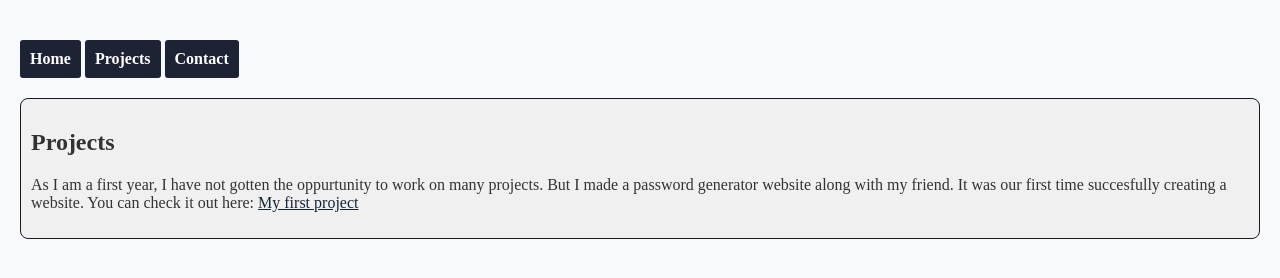
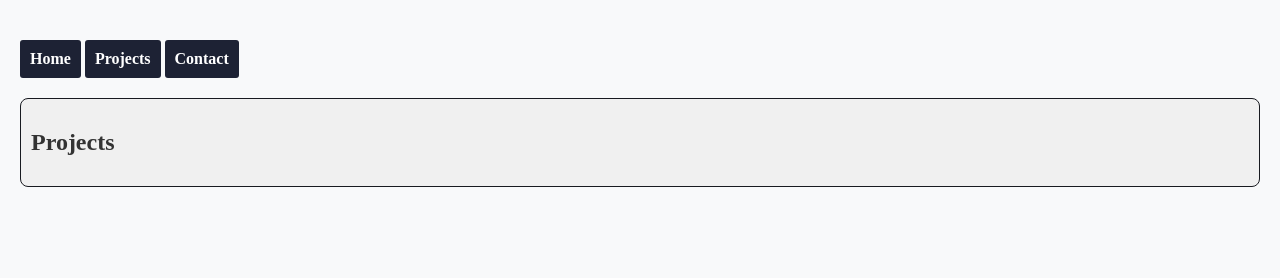
Before and after one commit to Medhachalla/Medhachalla.github.io, a plain HTML site: page projects.html in a window 1280 px wide. Drawn offline with Linux system fonts and the light colour scheme.

Commit message:
change 3

```diff
--- a/projects.html
+++ b/projects.html
@@ -17,10 +17,6 @@
     </nav>
     <section>
         <h1>Projects</h1>
-        <p> As I am a first year, I have not gotten the oppurtunity to work on many projects. But I made a password generator website along with my friend.
-            It was our first time succesfully creating a website.
-            You can check it out here: <a href="https://areyousureaboutthat.onrender.com/" target="_blank">My first project</a>
-        </p>
 
     </section>
 
```
